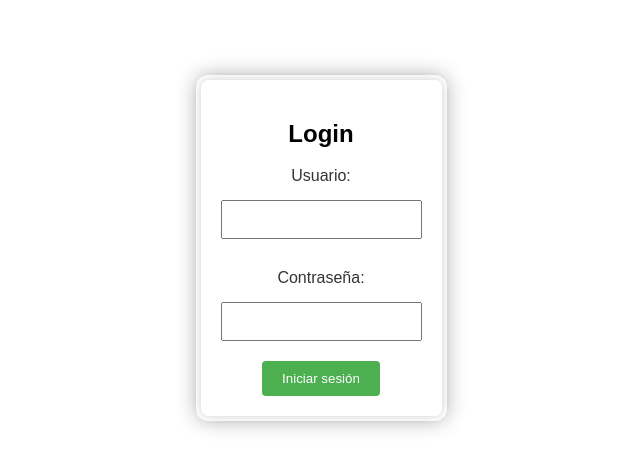
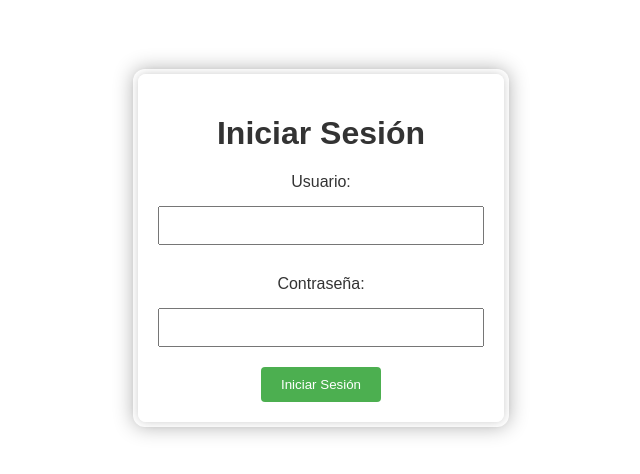
Before and after one commit to jlopez2022006/Agenda_Web, a plain HTML site: page index.html in a window 1280 px wide. Shown: the part 152-626 px from the top of the page, without its empty margins (319-959 px from the left). Drawn offline with Linux system fonts and the light colour scheme.

Commit message:
Subiendo index el cual es el login terminado

```diff
--- a/index.html
+++ b/index.html
@@ -8,19 +8,18 @@
 </head>
 <body>
   <div class="container">
-        <form id="loginForm" class="login-form">
-            <h2>Login</h2>
-            <div class="form-group">
+    <form id="loginForm">
+      <h1>Iniciar Sesión</h1>
       <label for="username">Usuario:</label>
       <input type="text" id="username" name="username" required>
-            </div>
-            <div class="form-group">
+
       <label for="password">Contraseña:</label>
       <input type="password" id="password" name="password" required>
-            </div>
-            <button type="button" onclick="validateLogin()">Iniciar sesión</button>
+
+      <button type="button" onclick="login()">Iniciar Sesión</button>
     </form>
   </div>
+
   <script src="./assets/scripts/index.js"></script>
 </body>
 </html>
```
Lines whose indentation alone changed are shown as unchanged.
